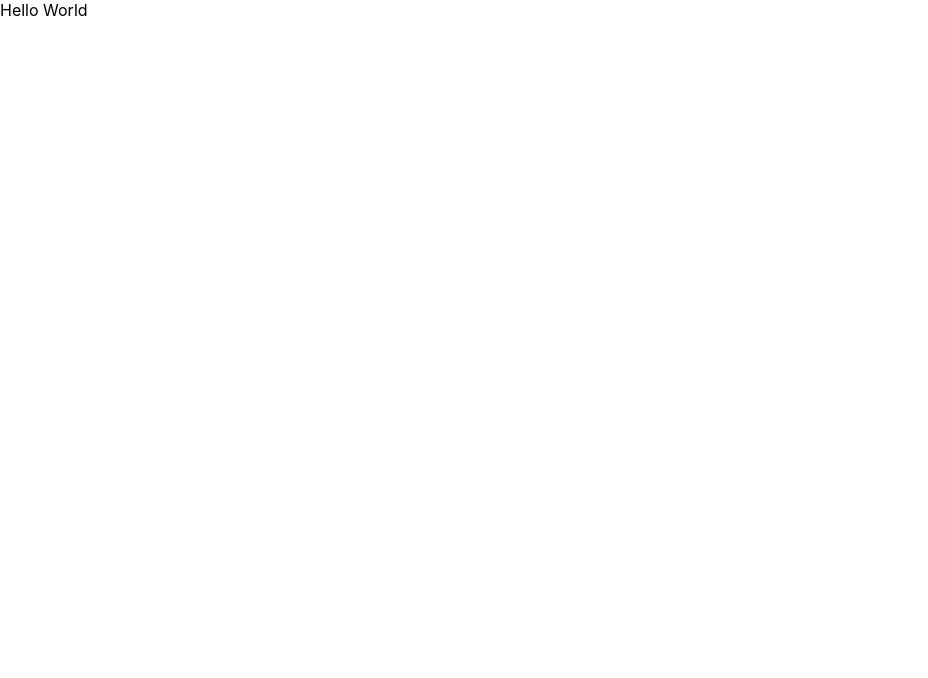
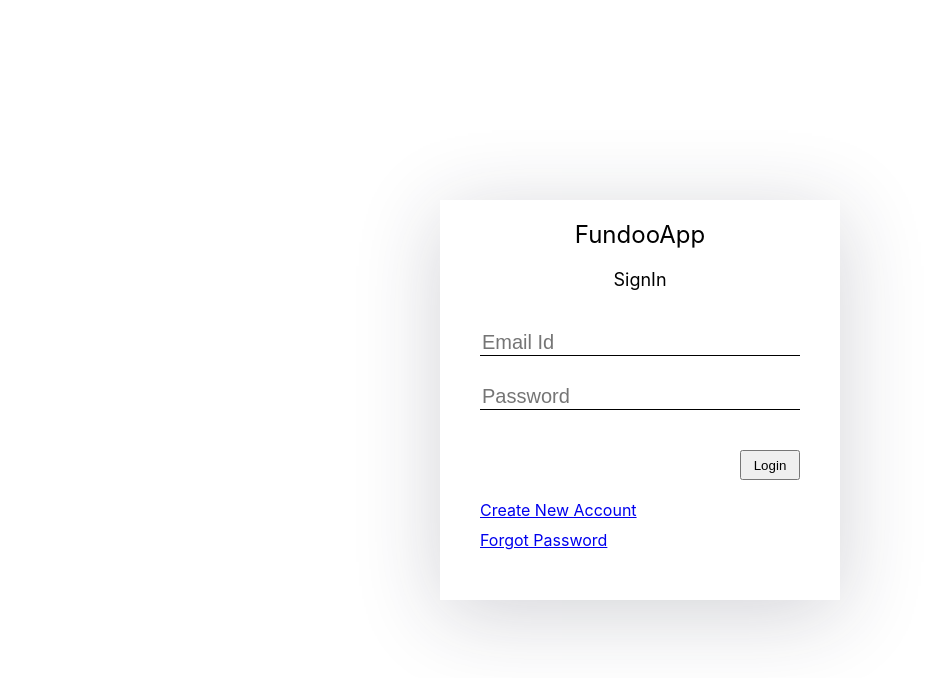
Before and after one commit to saurabhgavali23/FundooApp-ReactJs, a React (Create React App) app: page / in a window 1280 px wide. Shown: the top 678 px of the page, without its empty margins (0-928 px from the left). Built offline with nearby package versions, Linux system fonts and the light colour scheme.

Commit message:
[Saurabh] Add: Login Page

```diff
--- a/src/App.js
+++ b/src/App.js
@@ -1,11 +1,10 @@
 import React from 'react';
 import './App.css';
+import Login from './login/Login';
 
 function App() {
   return (
-    <div>
-      Hello World
-    </div>
+    <Login/>
   );
 }
 
--- /dev/null
+++ b/src/login/Login.js
@@ -0,0 +1,78 @@
+import React, { useState } from "react";
+import "../login/loginCss.css";
+
+const Login = () => {
+  const [email, setEmail] = useState();
+  const [password, setPassword] = useState();
+  const [emailError, setEmailError] = useState(false);
+  const [passwordError, setPasswordError] = useState(false);
+  const [emailText, setEmailText] = useState("");
+  const [passwordText, setPasswordText] = useState("");
+
+  const validateEmailAddress = () => {
+    console.log("emailvalue", email);
+    const regexp3 = /^[a-zA-Z]+[.+-]?[a-zA-Z0-9]+[@][a-zA-Z]{3,}[.][a-z]{2,4}[.]?[a-zA-Z]*[.,]?$/;
+    if (!regexp3.test(email)) {
+      setEmailError(true);
+      setEmailText("Invalid Email Id");
+    } else {
+      setEmailError(false);
+      setEmailError("");
+    }
+  };
+
+  const passwordValidation = () => {
+    console.log("validatepassowrd", password);
+    var passReg = /^(?=.*[0-9])(?=.*[a-z])(?=.*[A-Z])(?=.*[@#$%^&+=])(?=\S+$).{8,}$/;
+    if (!passReg.test(password)) {
+      setPasswordError(true);
+      setPasswordText("Invalid Password");
+    } else {
+      setPasswordError(false);
+    }
+  };
+
+  const handleData = () => {
+    console.log("email", email);
+    console.log("password", password);
+  };
+
+  return (
+    <div className="container">
+      <div className="formDiv">
+        <div className="fundooTitle">FundooApp</div>
+        <div className="signInTitle">SignIn</div>
+        <form onSubmit={handleData}>
+          <div className="inputDiv">
+            <input
+              placeholder="Email Id"
+              className="emailInput"
+              onBlur={validateEmailAddress}
+              onChange={(e) => setEmail(e.target.value)}
+              required
+            />
+            {emailError ? <div className="inputError">{emailText}</div> : null}
+            <input
+              type="password"
+              placeholder="Password"
+              className="passwordInput"
+              onBlur={passwordValidation}
+              onChange={(e) => setPassword(e.target.value)}
+              required
+            />
+            {passwordError ? <div className="inputError">{passwordText}</div> : null}
+          </div>
+          <div className="buttonDiv">
+            <input type="submit" value="Login" className="button" />
+          </div>
+          <div className="anchor">
+            <a href="/signUp">Create New Account</a>
+            <a href="/signUp">Forgot Password</a>
+          </div>
+        </form>
+      </div>
+    </div>
+  );
+};
+
+export default Login;
--- /dev/null
+++ b/src/login/loginCss.css
@@ -0,0 +1,68 @@
+.container{
+    display: flex;
+    justify-content: center;
+    flex-direction: column;
+    align-items: center;
+    width: 100vw;
+    height: 100vh;
+}
+.formDiv{
+    width: 400px;
+    height: 400px;
+    margin: auto;
+    box-shadow:  0px 14px 80px rgba(34, 35, 58, 0.2);
+}
+.inputDiv{
+    display: flex;
+    flex-direction: column;
+    margin: 10%;
+    height: 80px;
+    justify-content: space-between;
+}
+.fundooTitle{
+    display: flex;
+    font-size: x-large;
+    margin-top: 5%;
+    justify-content: center;
+}
+.signInTitle{
+    display: flex;
+    font-size: large;
+    margin-top: 5%;
+    justify-content: center;
+}
+.emailInput{
+    font-size: 20px;
+    border: 0;
+    outline: 0;
+    background: transparent;
+    border-bottom: 1px solid black;
+}
+.passwordInput{
+    font-size: 20px;
+    border: 0;
+    outline: 0;
+    background: transparent;
+    border-bottom: 1px solid black;
+}
+.buttonDiv{
+    display: flex;
+    justify-content: flex-end;
+    margin-right: 10%;
+}
+.button{
+    width: 60px;
+    height: 30px;
+}
+.inputError{
+    font-size: 12px;
+    color: red;
+}
+.anchor{
+    display: flex;
+    margin-left: 10%;
+    height: 50px;
+    margin-top: 5%;
+    flex-direction: column;
+    justify-content: space-between;
+}
```
